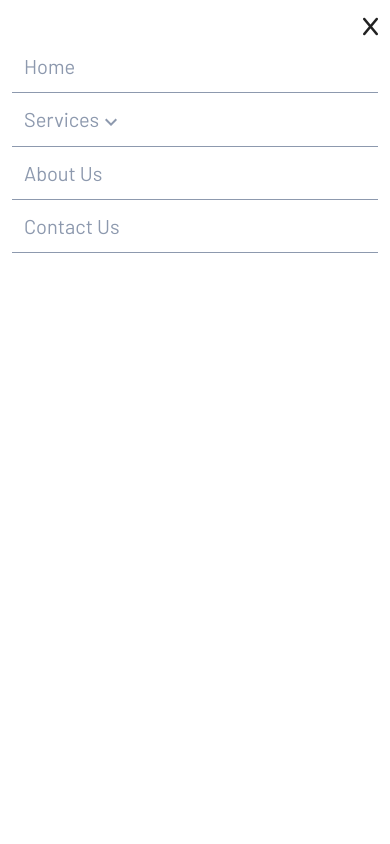
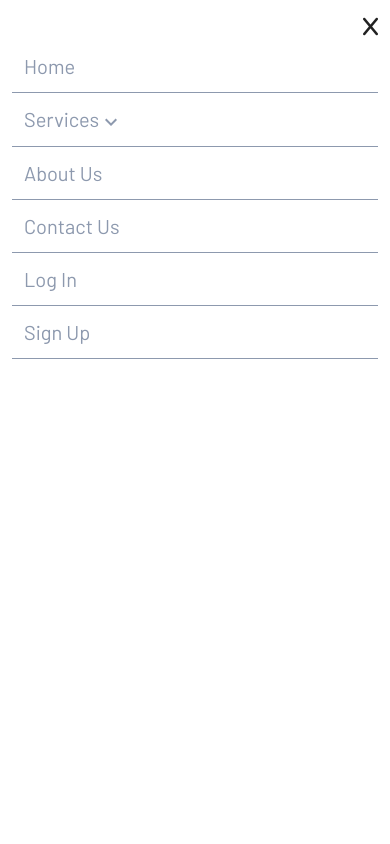
Before and after one commit to eslamalhendawy/Relief, a React (Vite) app: page / in a window 390 px wide. Both pictures are taken after a click on the button 365 px from the left and 37 px from the top of the page. Shown: the top 844 px of the page. Built offline with nearby package versions, Linux system fonts and the light colour scheme.

Commit message:
Added Links to Login, Sign-up in SideMenu

```diff
--- a/src/Components/SideMenu.jsx
+++ b/src/Components/SideMenu.jsx
@@ -16,7 +16,7 @@ const SideMenu = () => {
     setOpen(openStatus);
   };
 
-  const linkClasses = "border-b border-[#8D99AE] hover:border-navyColor text-[#8D99AE] hover:text-navyColor duration-200 p-3 block text-xl";
+  const linkClasses = "border-b border-[#8D99AE] hover:border-navyColor text-[#8D99AE] hover:text-navyColor duration-200 p-3 block text-xl cursor-pointer";
 
   return (
     <aside className="lg:hidden">
@@ -55,6 +55,12 @@ const SideMenu = () => {
             <Link onClick={() => setOpen(false)} to="/contact-us" className={linkClasses}>
               <li>Contact Us</li>
             </Link>
+            <Link onClick={() => setOpen(false)} to="/login" className={linkClasses}>
+              <li>Log In</li>
+            </Link>
+            <Link onClick={() => setOpen(false)} to="/sign-up" className={linkClasses}>
+              <li>Sign Up</li>
+            </Link>
           </ul>
         </div>
       </Drawer>
```
